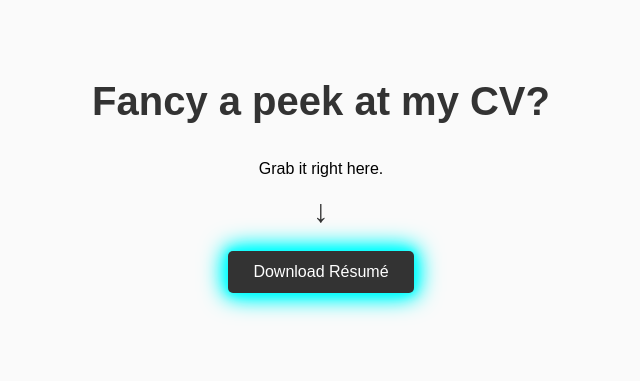
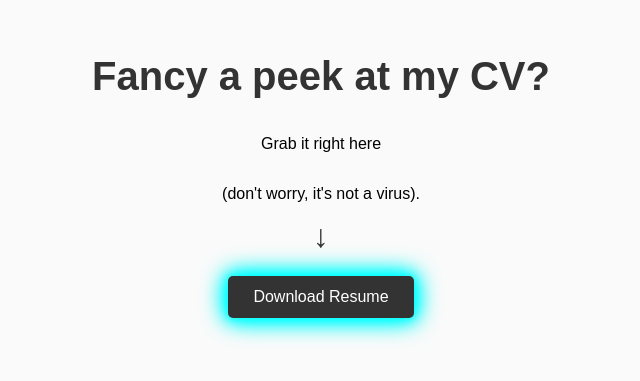
Before and after one commit to Wilfredoo/personal3.0, a React (Create React App) app: page /cv in a window 1280 px wide. Shown: the part 227-608 px from the top of the page, without its empty margins (319-959 px from the left). Built offline with nearby package versions, Linux system fonts and the light colour scheme; a web font is replaced by a local one.

Commit message:
uploaded cv

```diff
--- a/src/components/Curriculum.js
+++ b/src/components/Curriculum.js
@@ -83,9 +83,10 @@ const Curriculum = () => {
   return (
     <Wrapper>
       <WelcomeText>Fancy a peek at my CV? </WelcomeText>
-      <p>Grab it right here.</p>
+      <p>Grab it right here</p>
+      <p>(don't worry, it's not a virus).</p>
       <Arrow>↓</Arrow>
-      <Button onClick={handleDownload}>Download Résumé</Button>
+      <Button onClick={handleDownload}>Download Resume</Button>
     </Wrapper>
   );
 };
```
Also changed, not shown: 1 other file (tests, documents, lock files or other folders).
